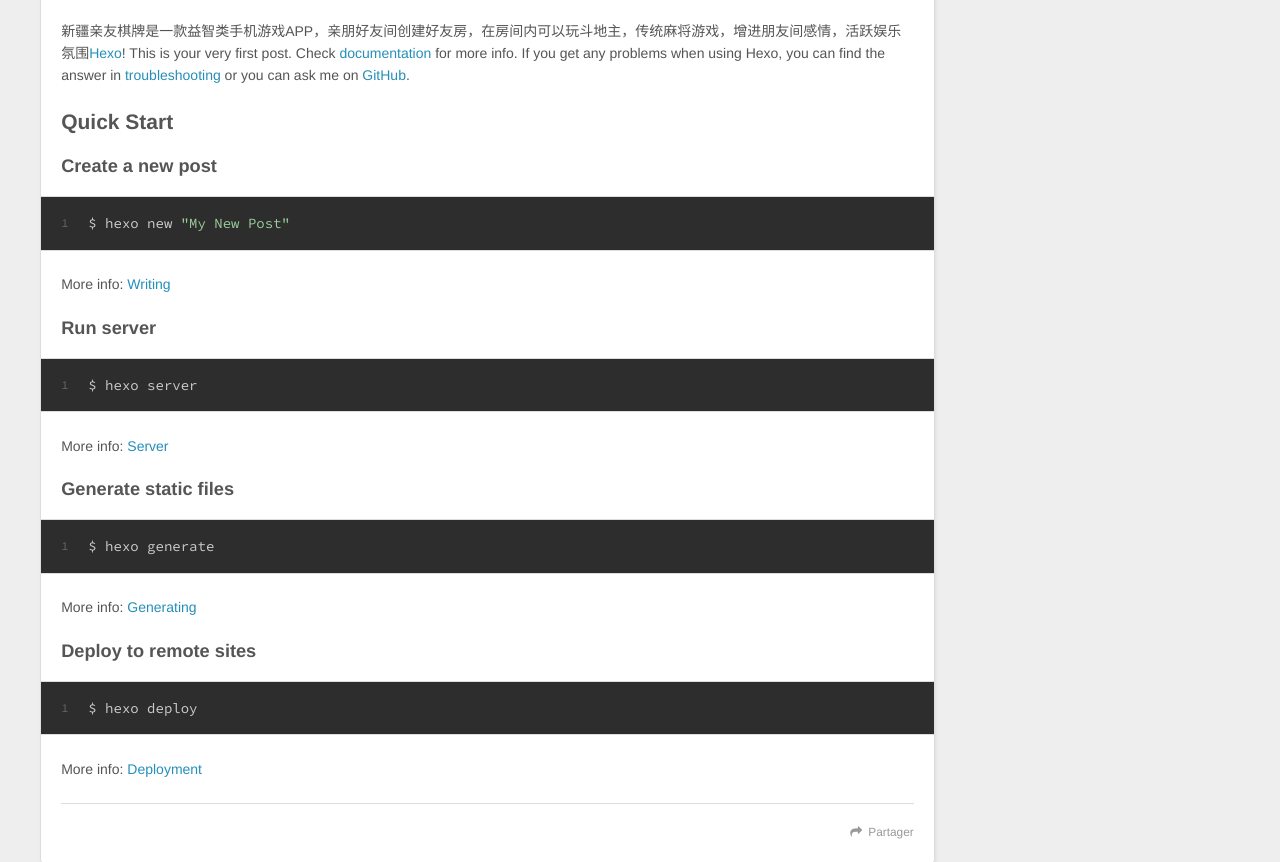
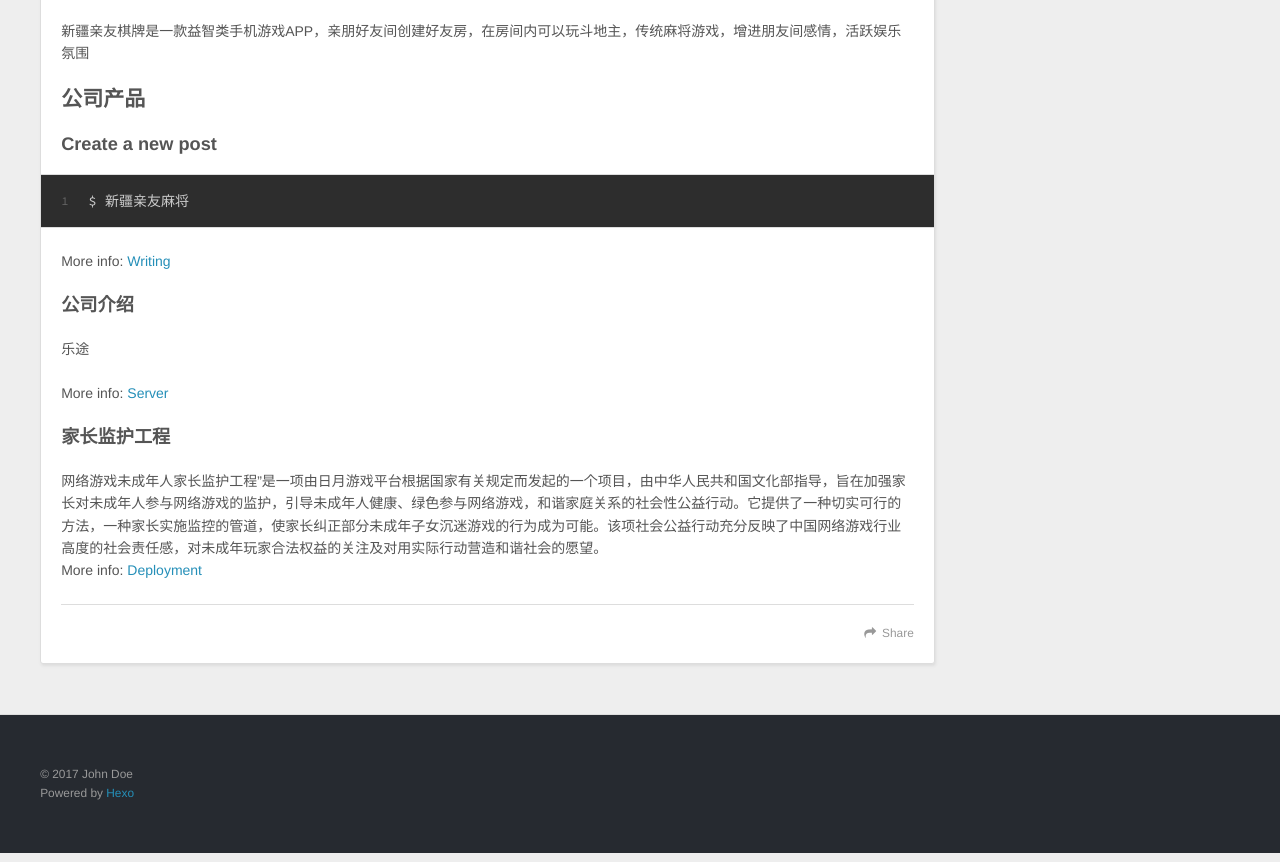
Before and after one commit to Houshoupei84/Houshoupei84.github.io, a plain HTML site: page 2017/04/18/hello-world/index.html in a window 1280 px wide. Shown: the part 808-1670 px from the top of the page. Drawn offline with nearby package versions, Linux system fonts and the light colour scheme.

Commit message:
¡°update¡±

```diff
--- a/2017/04/18/hello-world/index.html
+++ b/2017/04/18/hello-world/index.html
@@ -5,18 +5,18 @@
 
   <title>新疆亲友麻将 | 新疆亲友棋牌</title>
   <meta name="viewport" content="width=device-width, initial-scale=1, maximum-scale=1">
-  <meta name="description" content="新疆亲友棋牌是一款益智类手机游戏APP，亲朋好友间创建好友房，在房间内可以玩斗地主，传统麻将游戏，增进朋友间感情，活跃娱乐氛围Hexo! This is your very first post. Check documentation for more info. If you get any problems when using Hexo, you can find the answ">
+  <meta name="description" content="新疆亲友棋牌是一款益智类手机游戏APP，亲朋好友间创建好友房，在房间内可以玩斗地主，传统麻将游戏，增进朋友间感情，活跃娱乐氛围 公司产品Create a new post1$ 新疆亲友麻将 More info: Writing 公司介绍乐途 More info: Server 家长监护工程网络游戏未成年人家长监护工程”是一项由日月游戏平台根据国家有关规定而发起的一个项目，由中华人民共和国文">
 <meta name="keywords">
 <meta property="og:type" content="article">
 <meta property="og:title" content="新疆亲友麻将">
 <meta property="og:url" content="http://yoursite.com/2017/04/18/hello-world/index.html">
 <meta property="og:site_name" content="新疆亲友棋牌">
-<meta property="og:description" content="新疆亲友棋牌是一款益智类手机游戏APP，亲朋好友间创建好友房，在房间内可以玩斗地主，传统麻将游戏，增进朋友间感情，活跃娱乐氛围Hexo! This is your very first post. Check documentation for more info. If you get any problems when using Hexo, you can find the answ">
+<meta property="og:description" content="新疆亲友棋牌是一款益智类手机游戏APP，亲朋好友间创建好友房，在房间内可以玩斗地主，传统麻将游戏，增进朋友间感情，活跃娱乐氛围 公司产品Create a new post1$ 新疆亲友麻将 More info: Writing 公司介绍乐途 More info: Server 家长监护工程网络游戏未成年人家长监护工程”是一项由日月游戏平台根据国家有关规定而发起的一个项目，由中华人民共和国文">
 <meta property="og:image" content="http://yoursite.com/images/123.jpg">
-<meta property="og:updated_time" content="2017-04-20T14:37:22.835Z">
+<meta property="og:updated_time" content="2017-04-20T14:44:31.121Z">
 <meta name="twitter:card" content="summary">
 <meta name="twitter:title" content="新疆亲友麻将">
-<meta name="twitter:description" content="新疆亲友棋牌是一款益智类手机游戏APP，亲朋好友间创建好友房，在房间内可以玩斗地主，传统麻将游戏，增进朋友间感情，活跃娱乐氛围Hexo! This is your very first post. Check documentation for more info. If you get any problems when using Hexo, you can find the answ">
+<meta name="twitter:description" content="新疆亲友棋牌是一款益智类手机游戏APP，亲朋好友间创建好友房，在房间内可以玩斗地主，传统麻将游戏，增进朋友间感情，活跃娱乐氛围 公司产品Create a new post1$ 新疆亲友麻将 More info: Writing 公司介绍乐途 More info: Server 家长监护工程网络游戏未成年人家长监护工程”是一项由日月游戏平台根据国家有关规定而发起的一个项目，由中华人民共和国文">
 <meta name="twitter:image" content="http://yoursite.com/images/123.jpg">
 
     <link rel="alternate" href="/atom.xml" title="新疆亲友棋牌" type="application/atom+xml">
@@ -55,9 +55,9 @@
       </nav>
       <nav id="sub-nav">
 
-          <a id="nav-rss-link" class="nav-icon" href="/atom.xml" title="Flux RSS"></a>
+          <a id="nav-rss-link" class="nav-icon" href="/atom.xml" title="RSS Feed"></a>
 
-        <a id="nav-search-btn" class="nav-icon" title="Rechercher"></a>
+        <a id="nav-search-btn" class="nav-icon" title="Search"></a>
       </nav>
       <div id="search-form-wrap">
         <form action="//google.com/search" method="get" accept-charset="UTF-8" class="search-form"><input type="search" name="q" class="search-form-input" placeholder="Search"><button type="submit" class="search-form-submit">&#xF002;</button><input type="hidden" name="sitesearch" value="http://yoursite.com"></form>
@@ -89,20 +89,17 @@
     <div class="article-entry" itemprop="articleBody">
 
         <p><img src="/images/123.jpg" alt="“图片描述”">  </p>
-<p> 新疆亲友棋牌是一款益智类手机游戏APP，亲朋好友间创建好友房，在房间内可以玩斗地主，传统麻将游戏，增进朋友间感情，活跃娱乐氛围<a href="https://hexo.io/" target="_blank" rel="external">Hexo</a>! This is your very first post. Check <a href="https://hexo.io/docs/" target="_blank" rel="external">documentation</a> for more info. If you get any problems when using Hexo, you can find the answer in <a href="https://hexo.io/docs/troubleshooting.html" target="_blank" rel="external">troubleshooting</a> or you can ask me on <a href="https://github.com/hexojs/hexo/issues" target="_blank" rel="external">GitHub</a>.</p>
-<h2 id="Quick-Start"><a href="#Quick-Start" class="headerlink" title="Quick Start"></a>Quick Start</h2><h3 id="Create-a-new-post"><a href="#Create-a-new-post" class="headerlink" title="Create a new post"></a>Create a new post</h3><figure class="highlight bash"><table><tr><td class="gutter"><pre><div class="line">1</div></pre></td><td class="code"><pre><div class="line">$ hexo new <span class="string">"My New Post"</span></div></pre></td></tr></table></figure>
+<p> 新疆亲友棋牌是一款益智类手机游戏APP，亲朋好友间创建好友房，在房间内可以玩斗地主，传统麻将游戏，增进朋友间感情，活跃娱乐氛围</p>
+<h2 id="公司产品"><a href="#公司产品" class="headerlink" title="公司产品"></a>公司产品</h2><h3 id="Create-a-new-post"><a href="#Create-a-new-post" class="headerlink" title="Create a new post"></a>Create a new post</h3><figure class="highlight bash"><table><tr><td class="gutter"><pre><div class="line">1</div></pre></td><td class="code"><pre><div class="line">$ 新疆亲友麻将</div></pre></td></tr></table></figure>
 <p>More info: <a href="https://hexo.io/docs/writing.html" target="_blank" rel="external">Writing</a></p>
-<h3 id="Run-server"><a href="#Run-server" class="headerlink" title="Run server"></a>Run server</h3><figure class="highlight bash"><table><tr><td class="gutter"><pre><div class="line">1</div></pre></td><td class="code"><pre><div class="line">$ hexo server</div></pre></td></tr></table></figure>
-<p>More info: <a href="https://hexo.io/docs/server.html" target="_blank" rel="external">Server</a></p>
-<h3 id="Generate-static-files"><a href="#Generate-static-files" class="headerlink" title="Generate static files"></a>Generate static files</h3><figure class="highlight bash"><table><tr><td class="gutter"><pre><div class="line">1</div></pre></td><td class="code"><pre><div class="line">$ hexo generate</div></pre></td></tr></table></figure>
-<p>More info: <a href="https://hexo.io/docs/generating.html" target="_blank" rel="external">Generating</a></p>
-<h3 id="Deploy-to-remote-sites"><a href="#Deploy-to-remote-sites" class="headerlink" title="Deploy to remote sites"></a>Deploy to remote sites</h3><figure class="highlight bash"><table><tr><td class="gutter"><pre><div class="line">1</div></pre></td><td class="code"><pre><div class="line">$ hexo deploy</div></pre></td></tr></table></figure>
-<p>More info: <a href="https://hexo.io/docs/deployment.html" target="_blank" rel="external">Deployment</a></p>
+<h3 id="公司介绍"><a href="#公司介绍" class="headerlink" title="公司介绍"></a>公司介绍</h3><p>乐途</p>
+<p>More info: <a href="https://https://houshoupei84.github.io" target="_blank" rel="external">Server</a></p>
+<h3 id="家长监护工程"><a href="#家长监护工程" class="headerlink" title="家长监护工程"></a>家长监护工程</h3><p>网络游戏未成年人家长监护工程”是一项由日月游戏平台根据国家有关规定而发起的一个项目，由中华人民共和国文化部指导，旨在加强家长对未成年人参与网络游戏的监护，引导未成年人健康、绿色参与网络游戏，和谐家庭关系的社会性公益行动。它提供了一种切实可行的方法，一种家长实施监控的管道，使家长纠正部分未成年子女沉迷游戏的行为成为可能。该项社会公益行动充分反映了中国网络游戏行业高度的社会责任感，对未成年玩家合法权益的关注及对用实际行动营造和谐社会的愿望。<br>More info: <a href="https://hexo.io/docs/deployment.html" target="_blank" rel="external">Deployment</a></p>
 
 
     </div>
     <footer class="article-footer">
-      <a data-url="http://yoursite.com/2017/04/18/hello-world/" data-id="cj1qihc0e0000t4chjusr31ta" class="article-share-link">Partager</a>
+      <a data-url="http://yoursite.com/2017/04/18/hello-world/" data-id="cj1qiqbyk00001schwohzmlz0" class="article-share-link">Share</a>
 
 
     </footer>
@@ -136,7 +133,7 @@
 
 
   <div class="widget-wrap">
-    <h3 class="widget-title">Articles récents</h3>
+    <h3 class="widget-title">Recent Posts</h3>
     <div class="widget">
       <ul>
 
@@ -157,7 +154,7 @@
   <div class="outer">
     <div id="footer-info" class="inner">
       &copy; 2017 John Doe<br>
-      Propulsé by <a href="http://hexo.io/" target="_blank">Hexo</a>
+      Powered by <a href="http://hexo.io/" target="_blank">Hexo</a>
     </div>
   </div>
 </footer>
```
Also changed, not shown: archives/2017/04/index.html (+4 -4 lines), archives/2017/index.html (+4 -4 lines), archives/index.html (+4 -4 lines), index.html (+10 -13 lines).
